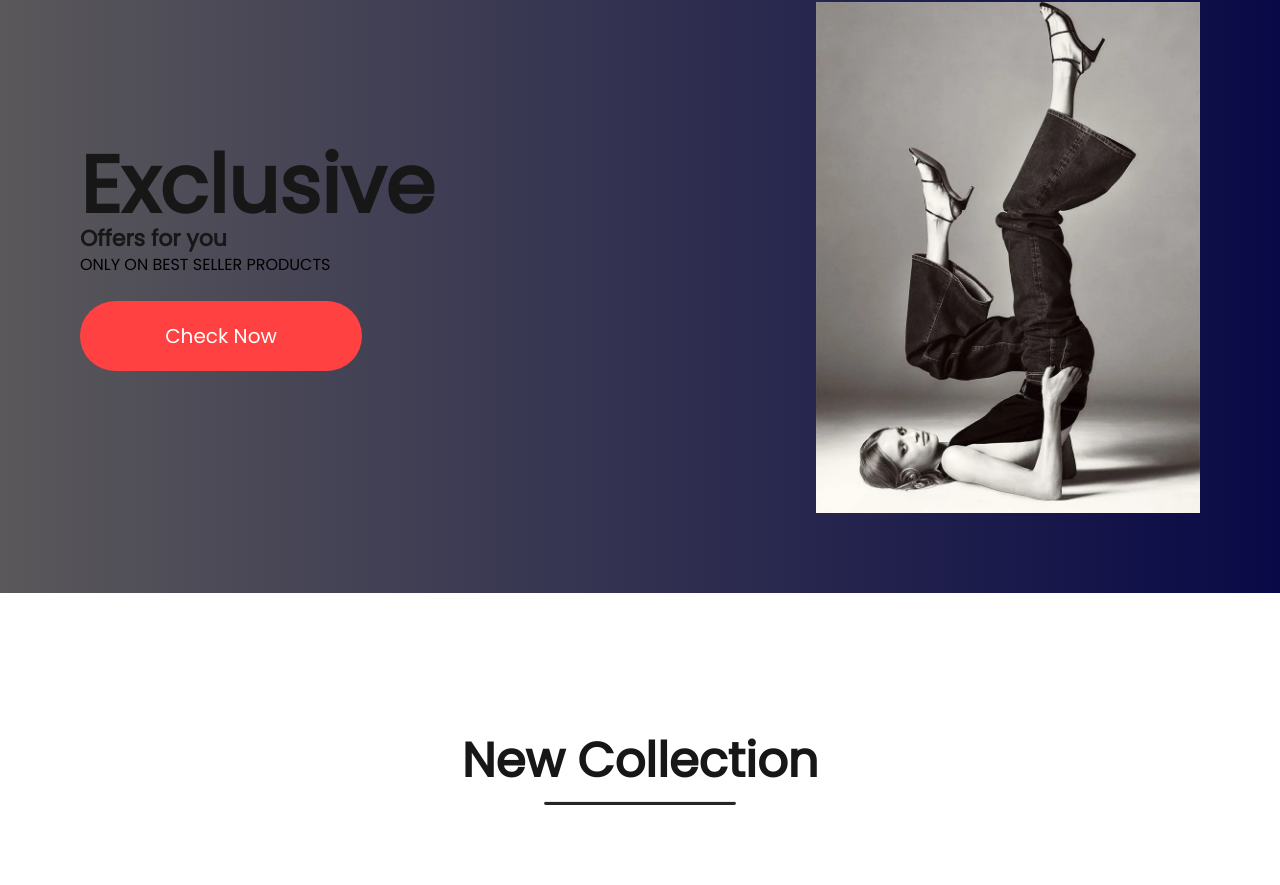
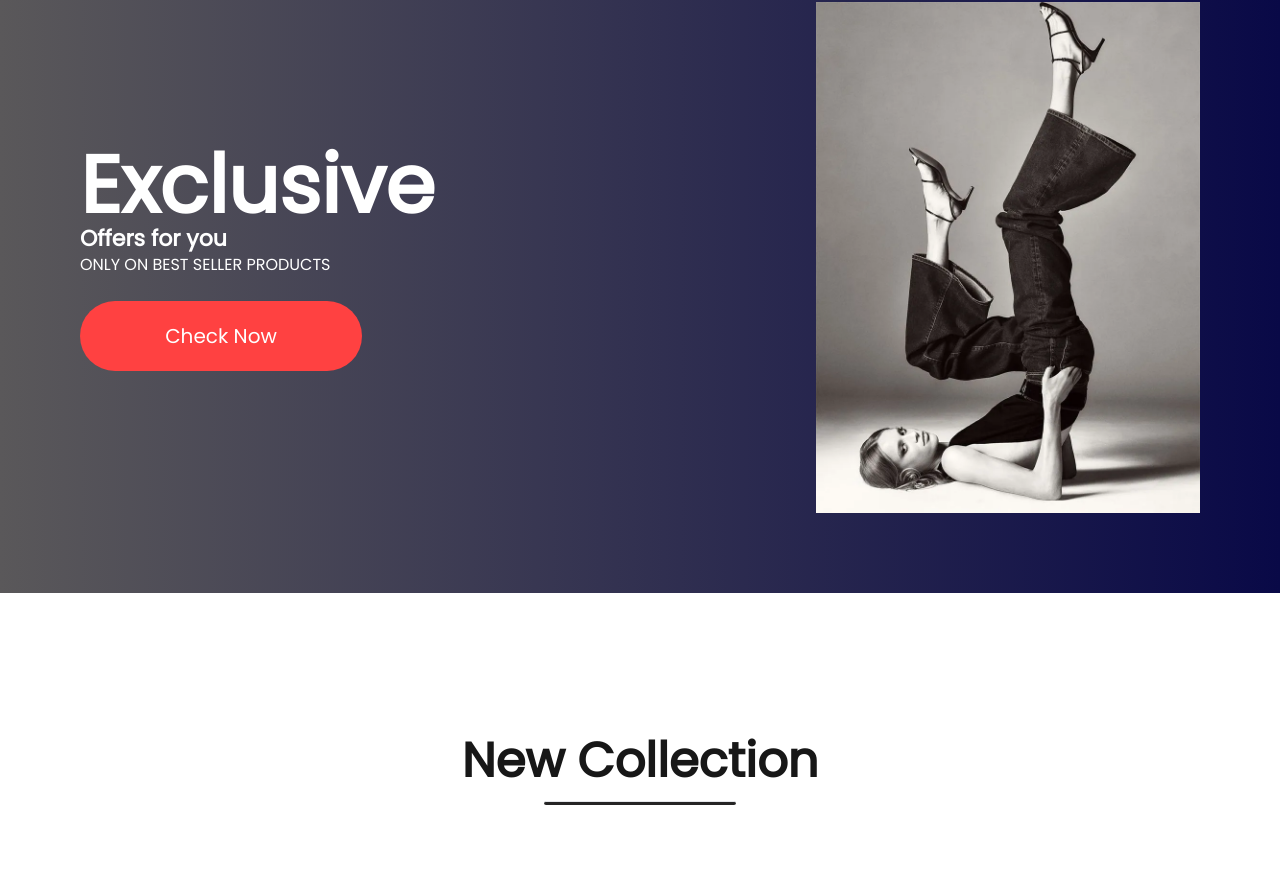
Before and after one commit to imadityayadav/frontend, a React (Create React App) app: page / in a window 1280 px wide. Shown: the part 1294-2179 px from the top of the page. Built offline with nearby package versions, Linux system fonts and the light colour scheme.

Commit message:
[style]: update text color to white in Offers component

```diff
--- a/src/components/Offers.jsx
+++ b/src/components/Offers.jsx
@@ -5,9 +5,9 @@ const Offers = () => {
   return (
     <div className='offers w-full h-auto flex flex-col md:flex-row mt-12 mx-0 mb-36 bg-gradient-to-r from-[#5A585A] to-[#090947] p-5 md:p-20'>
       <div className='offer-left flex flex-1 flex-col justify-center'>
-        <h1 className='text-[#171717] text-5xl md:text-[80px] font-bold'>Exclusive</h1>
-        <h1 className='text-[#171717] text-xl md:text-[22px] font-bold'>Offers for you</h1>
-        <p className='text-base'>ONLY ON BEST SELLER PRODUCTS</p>
+        <h1 className='text-[#ffffff] text-5xl md:text-[80px] font-bold'>Exclusive</h1>
+        <h1 className='text-[#ffffff] text-xl md:text-[22px] font-bold'>Offers for you</h1>
+        <p className='text-[#ffffff]'>ONLY ON BEST SELLER PRODUCTS</p>
         <button className='w-[282px] h-[70px] rounded-full bg-[#ff4141] text-white text-xl mt-6 cursor-pointer'>
           Check Now
         </button>
```
